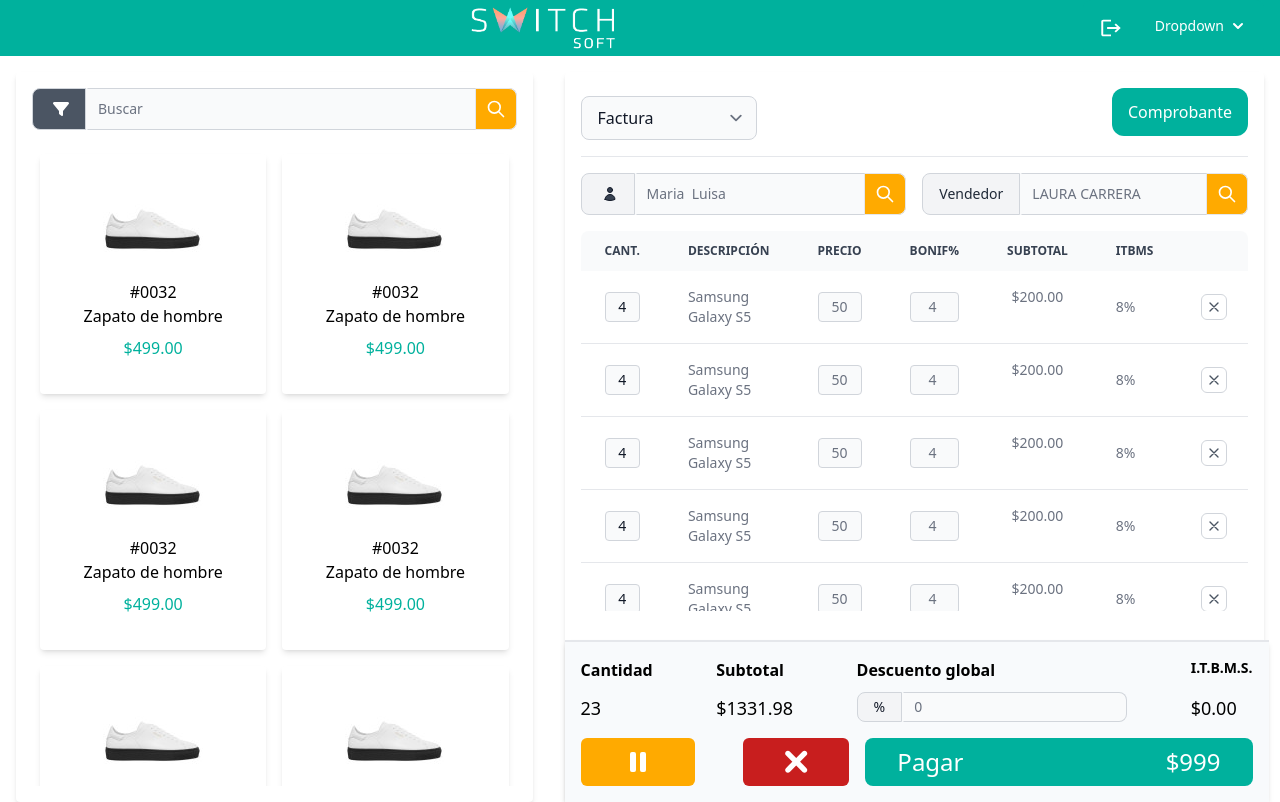
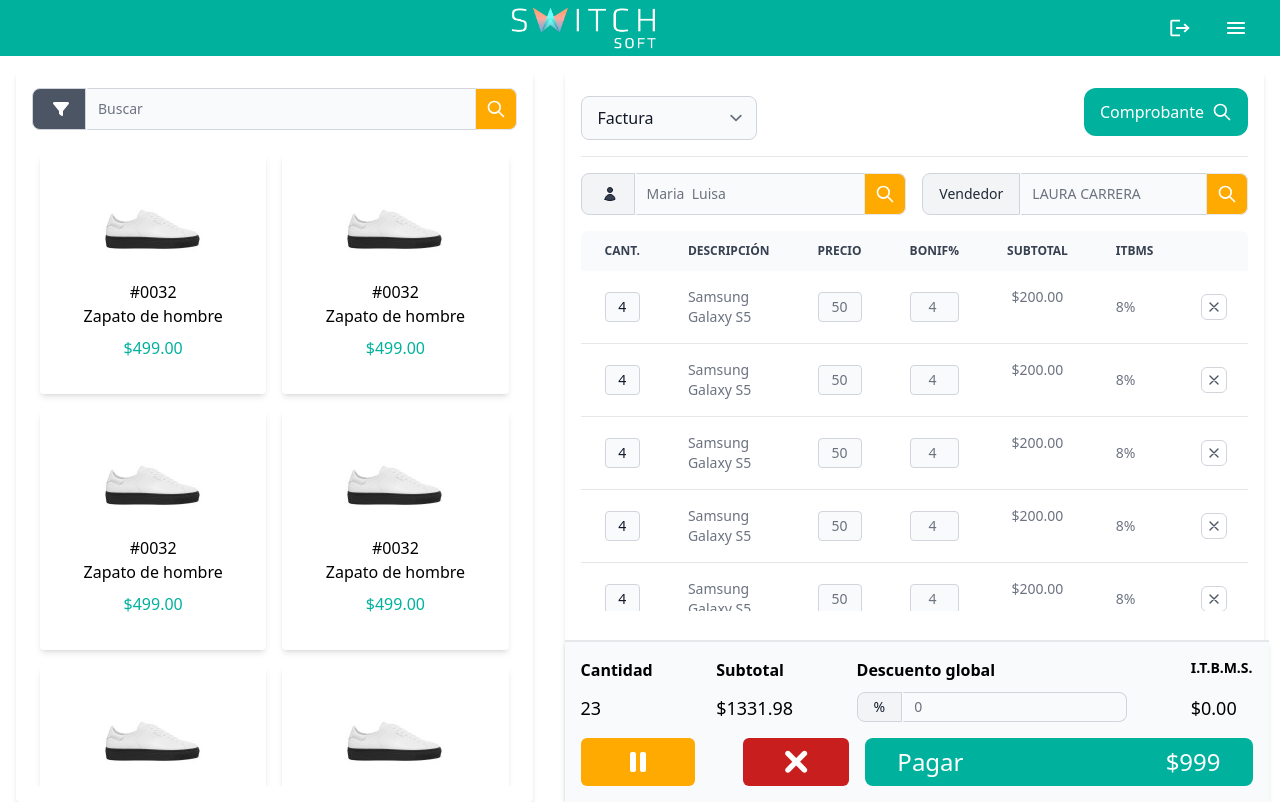
Before and after one commit to Lutimi/switchpostl, a website: page index.html in a window 1280 px wide. Drawn offline with nearby package versions, Linux system fonts and the light colour scheme.

Commit message:
Fix nav middle icon

```diff
--- a/index.html
+++ b/index.html
@@ -22,7 +22,7 @@
                 </div>
             </div>
             <a href="#" class="flex items-center">
-                <img src="resources/images/logo_switch_soft_white.png " class="mr-3 h-12 sm:h-12" alt="Switch Logo">
+                <img src="resources/images/logo_switch_soft_white.png " class=" h-12 sm:h-12" alt="Switch Logo">
                 <span class="self-center text-xl font-semibold whitespace-nowrap text-white dark:text-white"></span>
             </a>
             <!--
@@ -57,12 +57,13 @@
                     </li>
                     <li>
                         <button id="dropdownNavbarLink" data-dropdown-toggle="dropdownNavbar"
-                            class="flex justify-between items-center py-2 pr-4 pl-3 w-full font-medium text-primary md:text-white  rounded hover:bg-primary hover:text-white md:hover:bg-primary md:border-0 md:p-0 md:w-auto md:dark:hover:bg-emerald-900">Dropdown
-                            <svg class="ml-1 w-5 h-5" aria-hidden="true" fill="currentColor" viewBox="0 0 20 20"
-                                xmlns="http://www.w3.org/2000/svg">
-                                <path fill-rule="evenodd"
-                                    d="M5.293 7.293a1 1 0 011.414 0L10 10.586l3.293-3.293a1 1 0 111.414 1.414l-4 4a1 1 0 01-1.414 0l-4-4a1 1 0 010-1.414z"
-                                    clip-rule="evenodd"></path>
+                            class="flex justify-center items-center pr-4 pl-3
+                            w-full font-medium text-primary md:text-white  rounded
+                             hover:bg-primary hover:text-white md:hover:bg-primary md:border-0 md:p-0 md:w-auto md:dark:hover:bg-emerald-900">
+                            <svg xmlns="http://www.w3.org/2000/svg" class="h-6" preserveAspectRatio="xMidYMid meet"
+                                viewBox="0 0 24 24">
+                                <path fill="currentColor"
+                                    d="M4 18q-.425 0-.712-.288Q3 17.425 3 17t.288-.712Q3.575 16 4 16h16q.425 0 .712.288q.288.287.288.712t-.288.712Q20.425 18 20 18Zm0-5q-.425 0-.712-.288Q3 12.425 3 12t.288-.713Q3.575 11 4 11h16q.425 0 .712.287q.288.288.288.713t-.288.712Q20.425 13 20 13Zm0-5q-.425 0-.712-.287Q3 7.425 3 7t.288-.713Q3.575 6 4 6h16q.425 0 .712.287Q21 6.575 21 7t-.288.713Q20.425 8 20 8Z" />
                             </svg></button>
 
                         <!-- Dropdown menu -->
@@ -431,7 +432,12 @@
                         class="flex h-12  text-white space-x-2 justify-center bg-primary hover:bg-green-600 items-center font-medium  rounded-xl px-4 ">
 
 
-                        <h1 class="text-base">Comprobante</h1>
+                        <h1 class="text-base"> Comprobante</h1>
+                        <svg aria-hidden="true" class="w-5 h-5" fill="none" stroke="currentColor" viewBox="0 0 24 24"
+                            xmlns="http://www.w3.org/2000/svg">
+                            <path stroke-linecap="round" stroke-linejoin="round" stroke-width="2"
+                                d="M21 21l-6-6m2-5a7 7 0 11-14 0 7 7 0 0114 0z"></path>
+                        </svg>
                     </button>
 
                     <!-- Extra Large COMPROBANTE Modal -->
```
Also changed, not shown: css/main.css.
